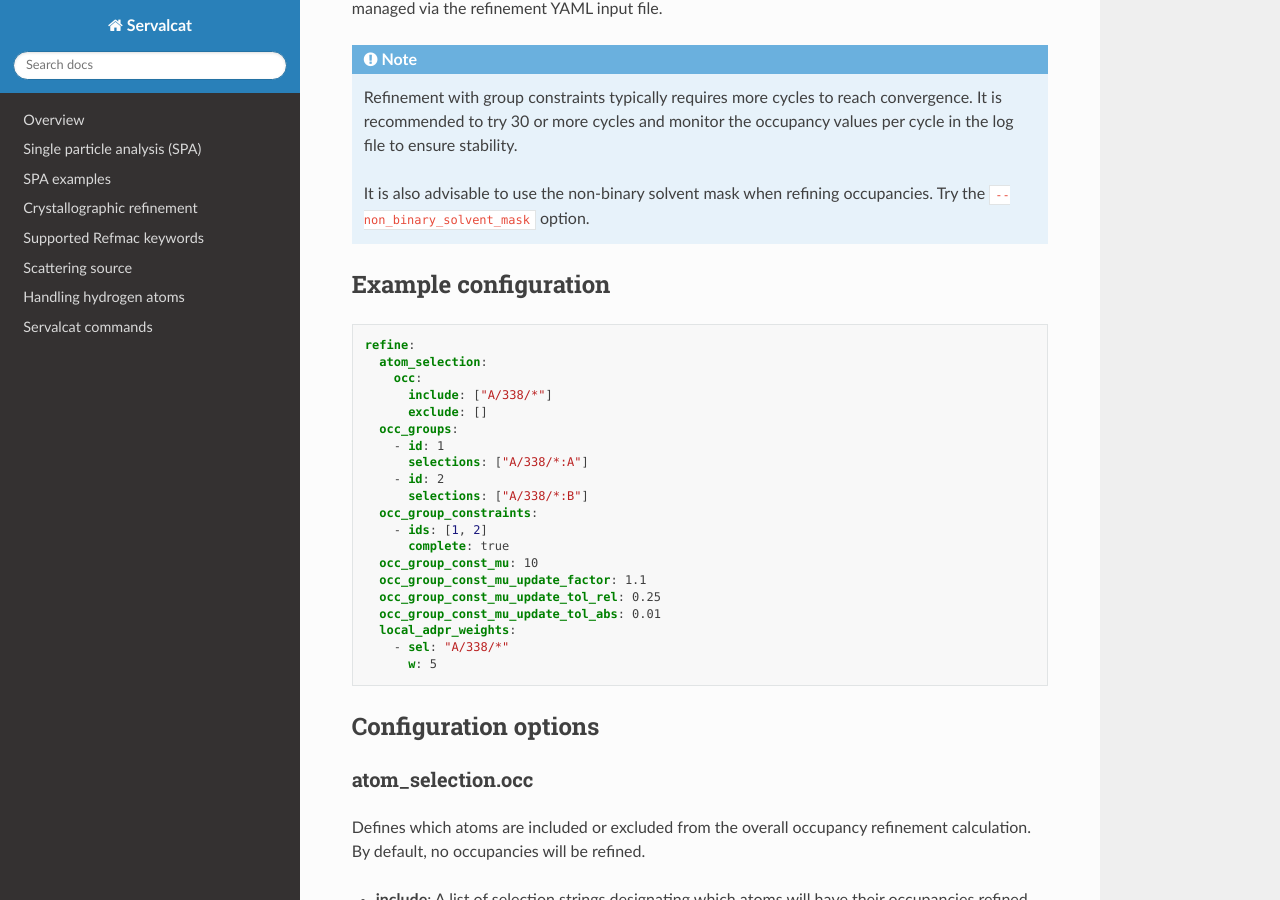
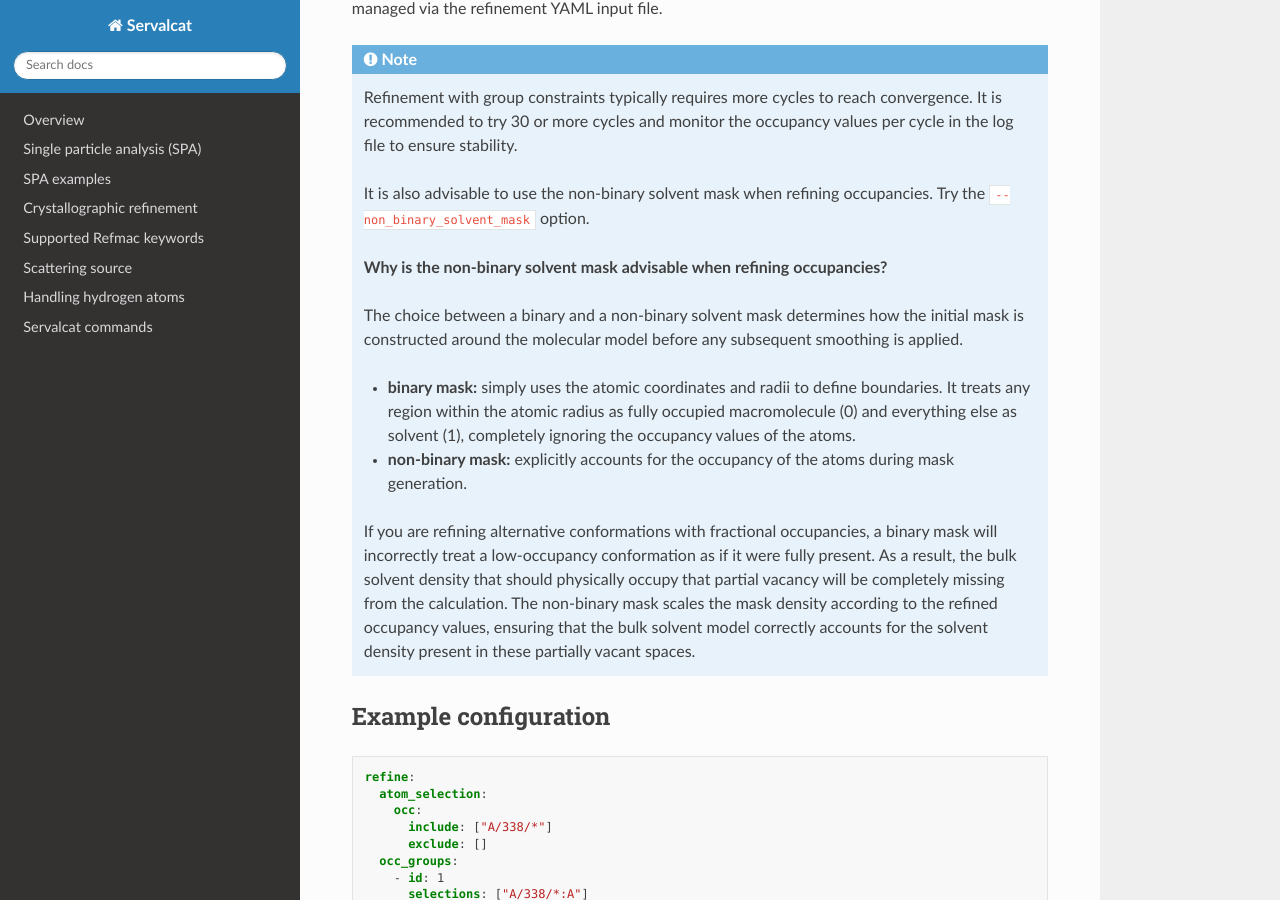
Before and after one commit to keitaroyam/servalcat, a Sphinx documentation site: the page built from docs/occ_refine.rst, in a window 1280 px wide and 900 px high, scrolled down 456 px. Built offline with Sphinx 7.4.7 and the Read the Docs theme 3.1.0, drawn with Linux system fonts in a browser that asks for light colours.

Commit message:
doc: explain non-binary mask

```diff
--- a/docs/occ_refine.rst
+++ b/docs/occ_refine.rst
@@ -22,6 +22,15 @@ This configuration is managed via the refinement YAML input file.
 
    It is also advisable to use the non-binary solvent mask when refining occupancies.
    Try the ``--non_binary_solvent_mask`` option.
+
+   **Why is the non-binary solvent mask advisable when refining occupancies?**
+
+   The choice between a binary and a non-binary solvent mask determines how the initial mask is constructed around the molecular model before any subsequent smoothing is applied.
+
+   * **binary mask:** simply uses the atomic coordinates and radii to define boundaries. It treats any region within the atomic radius as fully occupied macromolecule (0) and everything else as solvent (1), completely ignoring the occupancy values of the atoms.
+   * **non-binary mask:** explicitly accounts for the occupancy of the atoms during mask generation.
+
+   If you are refining alternative conformations with fractional occupancies, a binary mask will incorrectly treat a low-occupancy conformation as if it were fully present. As a result, the bulk solvent density that should physically occupy that partial vacancy will be completely missing from the calculation. The non-binary mask scales the mask density according to the refined occupancy values, ensuring that the bulk solvent model correctly accounts for the solvent density present in these partially vacant spaces.
 
 Example configuration
 ---------------------
--- a/servalcat/__init__.py
+++ b/servalcat/__init__.py
@@ -6,5 +6,5 @@ This software is released under the
 Mozilla Public License, version 2.0; see LICENSE.
 """
 
-__version__ = '0.4.143'
-__date__ = '2026-06-02'
+__version__ = '0.4.144'
+__date__ = '2026-06-22'
```
